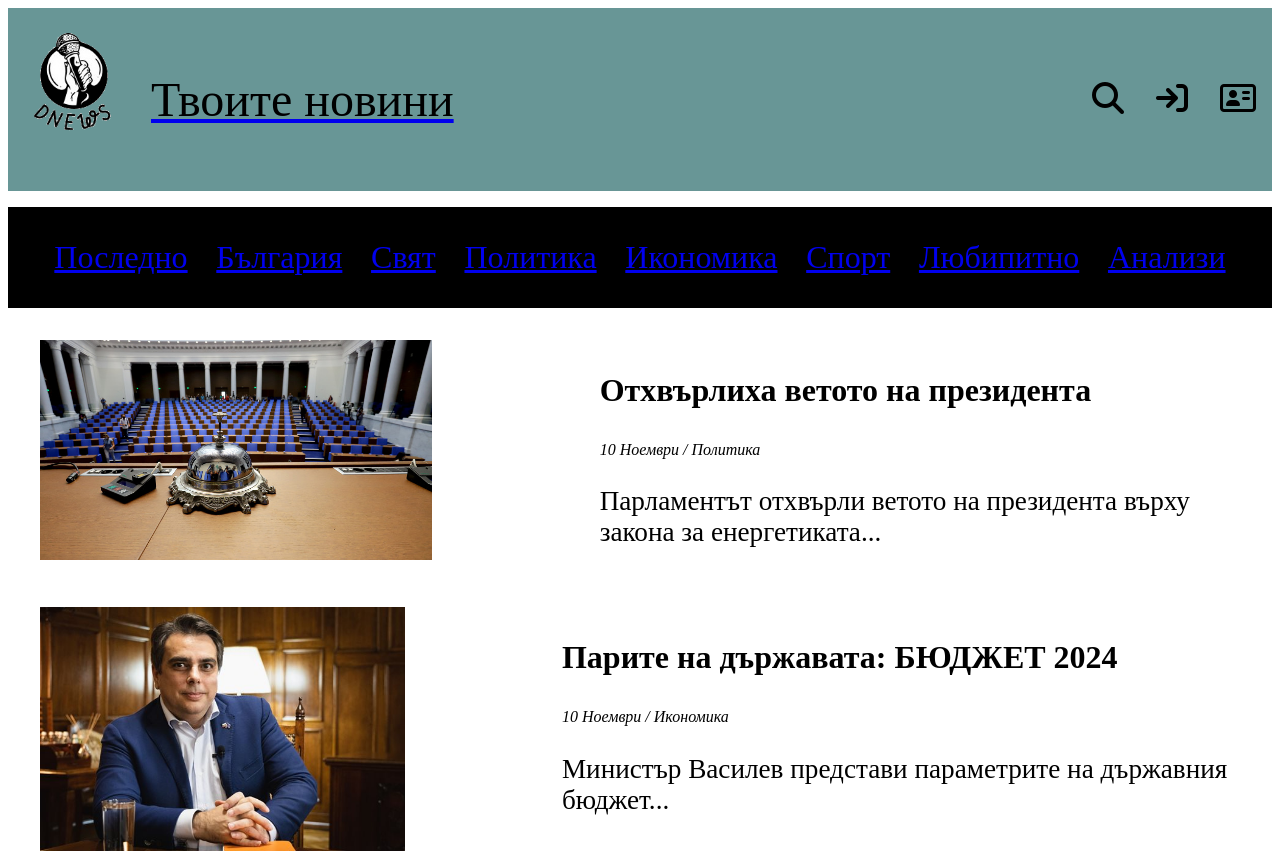
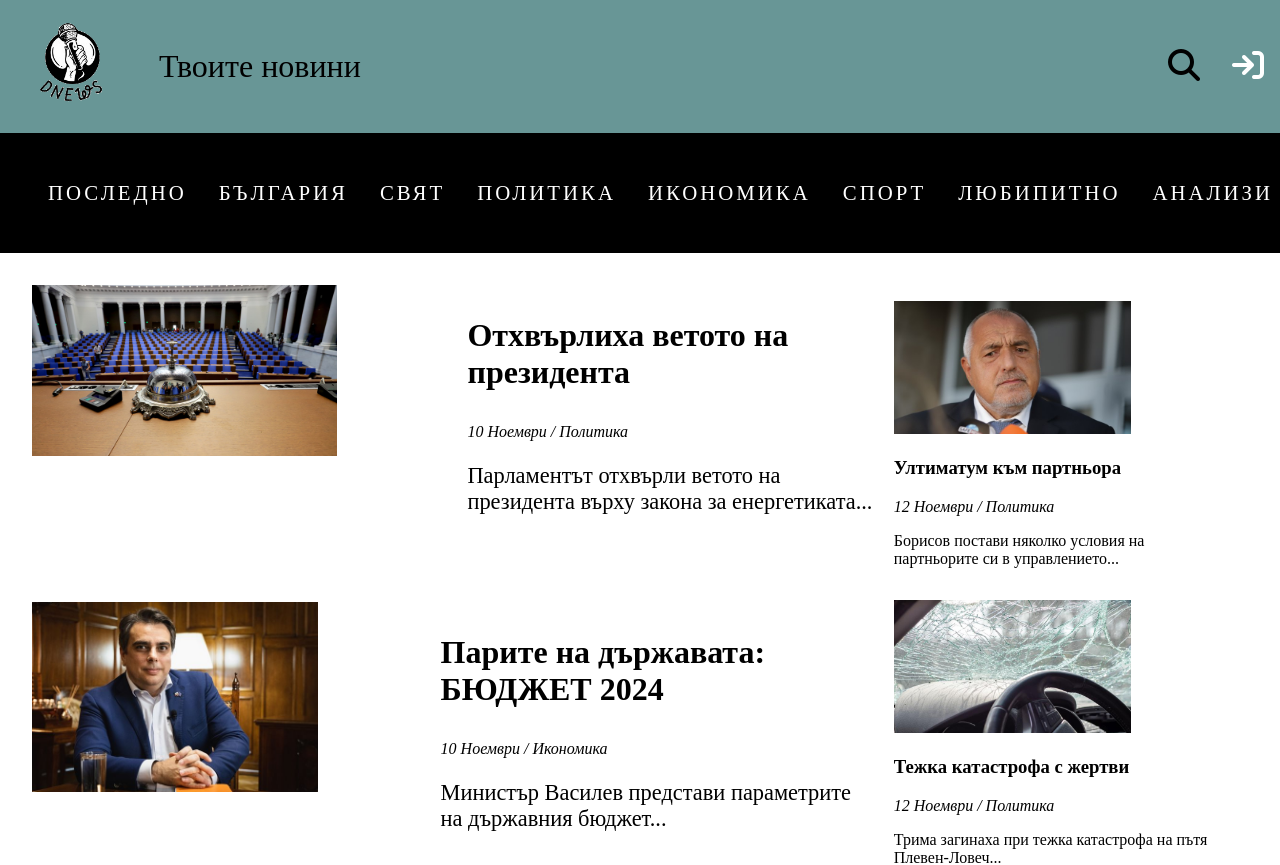
Before and after one commit to dremsizov/Dnews, a React (Vite) app in the folder Dnews-client/: page / in a window 1280 px wide. Shown: the top 865 px of the page. Built offline with nearby package versions, Linux system fonts and the light colour scheme.

Commit message:
Some change in header and navigation

```diff
--- a/Dnews-client/src/components/Header/Header.jsx
+++ b/Dnews-client/src/components/Header/Header.jsx
@@ -7,14 +7,9 @@ import styles from './Header.module.css'
 import { Link } from "react-router-dom"
 
 
-
-
-
 export default function HeaderComponent() {
     return(
       <header>
-
-
         <div className={styles['wrapper']}>
         <div className={styles['newsLogo']}>
         <Link to='/'>
@@ -33,11 +28,8 @@ export default function HeaderComponent() {
 
         <div className={styles['login1']}>
 
-          <i className="fa-solid fa-arrow-right-to-bracket"></i>
-        </div>
-
-        <div className={styles['login2']}>
-          <i className="fa-regular fa-address-card"></i>
+          <Link to="/login"><i className="fa-solid fa-arrow-right-to-bracket"></i>
+          </Link>
         </div>
       </div>
 
--- a/Dnews-client/src/components/Header/Header.module.css
+++ b/Dnews-client/src/components/Header/Header.module.css
@@ -13,7 +13,7 @@
 }
 
 .logoText{
-    font-size: 3rem;
+    font-size: 2rem;
     color: black;
 }
 .icons{
@@ -23,5 +23,10 @@
 }
 
 .logoPicture{
-    width: 70%;
+    width: 50%;
+    padding-left: 1rem;
 }
+
+.login1{
+    color:black;
+}
--- a/Dnews-client/src/components/Header/Navigation/NavigationBar.jsx
+++ b/Dnews-client/src/components/Header/Navigation/NavigationBar.jsx
@@ -5,7 +5,8 @@ import { Link } from 'react-router-dom'
 
 export default function NavBar() {
     return (
-        <div>
+        <>
+
             <nav>
             <ul className={styles['navBar']}>
 
@@ -20,6 +21,8 @@ export default function NavBar() {
 
             </ul>
             </nav>
-        </div>
+
+        </>
+
     )
 }
--- a/Dnews-client/src/components/Header/Navigation/NavigationBar.module.css
+++ b/Dnews-client/src/components/Header/Navigation/NavigationBar.module.css
@@ -1,16 +1,36 @@
+body {
+  padding: 0px;
+  margin: 0px;
+  box-sizing: border-box;
+}
 
-.navBar{
+.navBar {
+  margin: 0px;
   background-color: black;
-    color: white;
   display: flex;
   justify-content: space-around;
   padding: 2em;
-
-
+  list-style: none;
+  text-decoration: none;
 }
 
-.navBar li{
+a {
   text-decoration: none;
+  color: white;
+}
+
+.navBar li {
+  text-decoration: none;
+  font-size: 1.3rem;
+  letter-spacing: 3px;
   list-style: none;
-font-size: 2em;
+  box-sizing: border-box;
+  display: inline-block;
+  padding: 1rem 1rem;
+  color: white;
+  text-transform: uppercase;
 }
+
+.navBar a:hover {
+  color: red;
+}
--- a/Dnews-client/src/components/Home/Home.jsx
+++ b/Dnews-client/src/components/Home/Home.jsx
@@ -1,90 +1,133 @@
-import styles from '../Home/HomePage.module.css'
+import styles from "../Home/HomePage.module.css";
 
-import cardPic from '../../../public/assets/ns.jpg'
-import cardPic2 from '../../../public/assets/asenVasilev.jpg'
-import cardPic3 from '../../../public/assets/beer.jpg'
-
-
+import cardPic from "../../../public/assets/ns.jpg";
+import cardPic2 from "../../../public/assets/asenVasilev.jpg";
+import cardPic3 from "../../../public/assets/beer.jpg";
+import cardPic4 from "../../../public/assets/borisov.jpg";
+import cardPic5 from "../../../public/assets/carCrash.jpg";
 
 export default function Home() {
-
-    return(
+  return (
     <>
-
-        <>
-
-        <div className={styles['wrapper']}>
-
-
-       {/* CARUSEL */}
-{/* <div className="gallery js-flickity"
-  data-flickity-options='{ "wrapAround": true }'>
-  <div className="gallery-cell">
-  <div className={styles['newsLogo']}>
-        <a href="#" >
-          <img src={newsLogo} className={styles['logoPicture']} alt="React logo" />
-        </a>
-      </div>
-  </div>
-  <div className="gallery-cell"></div>
-  <div className="gallery-cell"></div>
-  <div className="gallery-cell"></div>
-  <div className="gallery-cell"></div>
-</div> */}
-
-{/* CARDS */}
-
-<div className= {styles['cardNews']}>
-
-    <div className={styles['cardNewsImg']}>
-        <img src={cardPic} className={styles['cardPic']} alt="CardPic"/>
+      <div className={styles["wrapper"]}>
+        <section className={styles["newsContainter"]}>
+          <article className={styles["newsCard"]}>
+            <div className={styles["cardNewsImg"]}>
+              <img src={cardPic} className={styles["cardPic"]} alt="CardPic" />
             </div>
 
-    <div className={styles['cardNesInfo']}>
+            <div className={styles["cardNesInfo"]}>
               <h3>Отхвърлиха ветото на президента</h3>
-        <p className={styles['publicDate']}>10 Ноември / Политика</p>
-        <p className={styles['firstrow']}>
-            Парламентът отхвърли ветото на президента върху закона за енергетиката...
+              <p className={styles["publicDate"]}>10 Ноември / Политика</p>
+              <p className={styles["firstrow"]}>
+                Парламентът отхвърли ветото на президента върху закона за
+                енергетиката...
               </p>
             </div>
+          </article>
 
+          <article className={styles["newsCard"]}>
+            <div className={styles["cardNewsImg"]}>
+              <img
+                src={cardPic2}
+                className={styles["cardPic2"]}
+                alt="CardPic"
+              />
             </div>
 
-<div className= {styles['cardNews']}>
-
-    <div className={styles['cardNewsImg']}>
-        <img src={cardPic2} className={styles['cardPic2']} alt="CardPic"/>
-    </div>
-
-    <div className={styles['cardNesInfo']}>
+            <div className={styles["cardNesInfo"]}>
               <h3>Парите на държавата: БЮДЖЕТ 2024</h3>
-        <p className={styles['publicDate']} >10 Ноември / Икономика</p>
-        <p className={styles['firstrow']}>
+              <p className={styles["publicDate"]}>10 Ноември / Икономика</p>
+              <p className={styles["firstrow"]}>
                 Министър Василев представи параметрите на държавния бюджет...
               </p>
             </div>
+          </article>
 
+          <article className={styles["newsCard"]}>
+            <div className={styles["cardNewsImg"]}>
+              <img
+                src={cardPic3}
+                className={styles["cardPic3"]}
+                alt="CardPic"
+              />
             </div>
 
-
-<div className= {styles['cardNews']}>
-
-    <div className={styles['cardNewsImg']}>
-        <img src={cardPic3} className={styles['cardPic3']} alt="CardPic"/>
-    </div>
-
-    <div className={styles['cardNesInfo']}>
+            <div className={styles["cardNesInfo"]}>
               <h3>Време за бира</h3>
-        <p className={styles['publicDate']} >10 Ноември / Любипитно</p>
-        <p className={styles['firstrow']}>
+              <p className={styles["publicDate"]}>10 Ноември / Любипитно</p>
+              <p className={styles["firstrow"]}>
                 Доказано е, че глобалното затопляне влияе на бирата...
               </p>
             </div>
+          </article>
 
+
+        {/* <aside className={styles["lastNews"]}>
+
+
+          <article className={styles["newsCard"]}>
+            <div className={styles["cardNewsImg"]}>
+              <img
+                src={cardPic4}
+                className={styles["cardPic4"]}
+                alt="CardPic"
+                />
             </div>
 
+            <div className={styles["cardNesInfo"]}>
+              <h3>Ултиматум към партньора</h3>
+              <p className={styles["publicDate"]}>12 Ноември / Политика</p>
+              <p className={styles["firstrow"]}>
+                Борисов постави няколко условия на партньорите си в
+                управлението...
+              </p>
             </div>
-</>
+          </article>
+
+        </aside> */}
+        </section>
+
+        <section className={styles['lastNews']}>
+        <article className={styles["newsCardLast"]}>
+            <div className={styles["cardNewsImg"]}>
+              <img
+                src={cardPic4}
+                className={styles["cardPic4"]}
+                alt="CardPic"
+                />
+            </div>
+
+            <div>
+              <h3>Ултиматум към партньора</h3>
+              <p className={styles["publicDate"]}>12 Ноември / Политика</p>
+              <p>
+                Борисов постави няколко условия на партньорите си в
+                управлението...
+              </p>
+            </div>
+          </article>
+
+          <article className={styles["newsCardLast"]}>
+            <div className={styles["cardNewsImg"]}>
+              <img
+                src={cardPic5}
+                className={styles["cardPic5"]}
+                alt="CardPic"
+                />
+            </div>
+
+            <div>
+              <h3>Тежка катастрофа с жертви</h3>
+              <p className={styles["publicDate"]}>12 Ноември / Политика</p>
+              <p>
+                Трима загинаха при тежка катастрофа на пътя Плевен-Ловеч...
+              </p>
+            </div>
+          </article>
+
+        </section>
+      </div>
     </>
   );
 }
--- a/Dnews-client/src/components/Home/HomePage.module.css
+++ b/Dnews-client/src/components/Home/HomePage.module.css
@@ -1,13 +1,27 @@
 .wrapper{
   margin: 2rem;
+  display: flex;
 }
-.cardNews{
+
+.newsContainter{
+  width: 70%;
+}
+
+
+.newsCard{
  display: flex;
  padding-bottom: 2rem;
+ margin-bottom: 2rem;
+}
+.newsCard:hover{
+  border: 1px solid black;
+  cursor: pointer;
 }
 
 .cardNewsImg img{
   width: 70%;
+
+
 }
 
 .cardNesInfo h3{
@@ -20,35 +34,18 @@
   }
 
   .firstrow{
-    font-size: 1.7rem;
-
+    font-size: 1.4rem;
   }
 
-/* Carusel */
-/* * {
-    -webkit-box-sizing: border-box;
-    box-sizing: border-box;
-  }
+.lastNews{
+  width: 28%;
+  padding: 1rem;
+}
+.newsCardLast{
+margin-bottom: 2rem;
+}
+.newsCardLast:hover{
+  cursor: pointer;
+  border: 4px solid blue;
 
-  body { font-family: sans-serif; }
-
-  .gallery {
-    background: #EEE;
-  }
-
-  .gallery-cell {
-    width: 66%;
-    height: 200px;
-    margin-right: 10px;
-    background: #8C8;
-    counter-increment: gallery-cell;
-  }
-
-  .gallery-cell:before {
-    display: block;
-    text-align: center;
-    content: counter(gallery-cell);
-    line-height: 200px;
-    font-size: 80px;
-    color: white;
-  } */
+}
```
Also changed, not shown: Dnews-client/src/components/Register/Register.jsx (added, +7 -0 lines), Dnews-client/public/assets/borisov.jpg (added), Dnews-client/public/assets/carCrash.jpg (added). Lines whose indentation alone changed are shown as unchanged.
